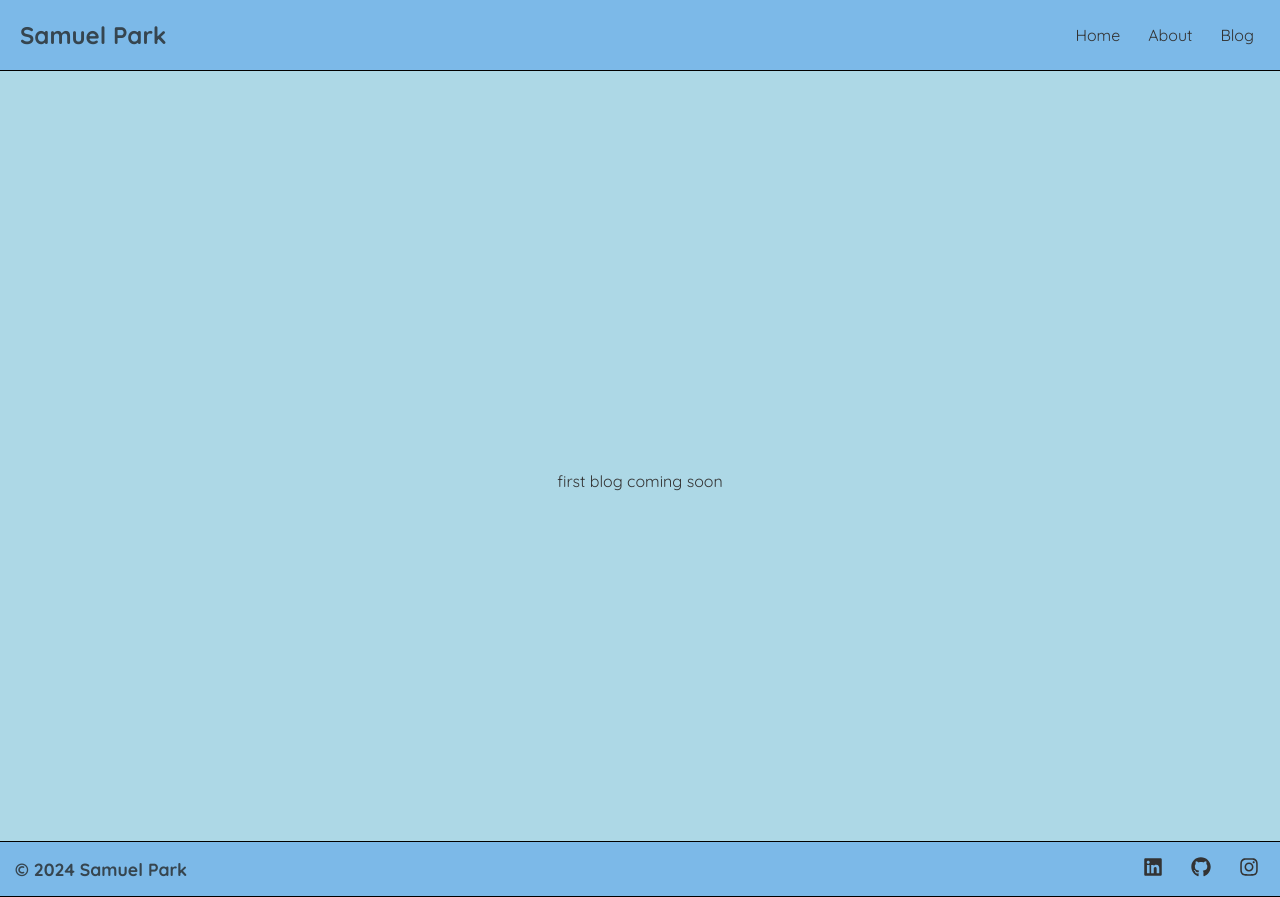
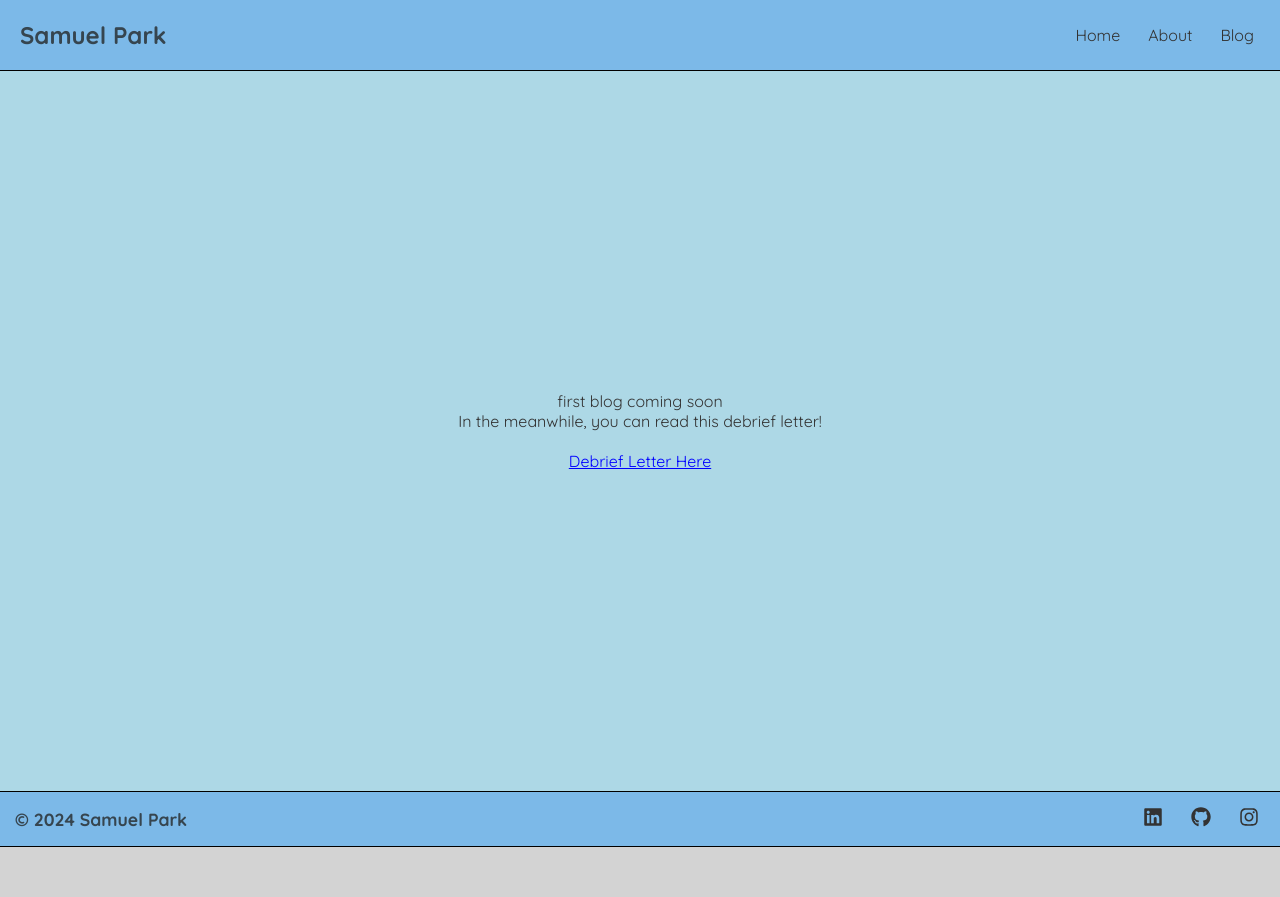
Before and after one commit to samparkk13/parksamuel.com, a React (Create React App) app: page /first-blog in a window 1280 px wide. After the commit the page ends 847 px from the top, so only its background shows below. Built offline with nearby package versions, Linux system fonts and the light colour scheme.

Commit message:
updated blog page

```diff
--- a/src/components/Blog/CornellEADS.js
+++ b/src/components/Blog/CornellEADS.js
@@ -1,14 +1,15 @@
-
-
 const CornellEADS = () => {
     return (
         <div style={styles.container}>
-        first blog coming soon
-
+            <div style={styles.text}>
+                first blog coming soon
+                <br />In the meanwhile, you can read this debrief letter!
+            </div>
+            <a href="files/DebriefLetter.pdf" target="_blank" rel="noopener noreferrer" style={styles.link}>
+                Debrief Letter Here
+            </a>
         </div>
-
-     );
-
+    );
 }
 
 const styles = {
@@ -17,10 +18,19 @@ const styles = {
         width: "100vw",
         height: "90vh",
         display: "flex",
+        flexDirection: "column",
         justifyContent: "center",
-        alignItems: "center", // Align items vertically
-        paddingTop: '50px', // Add some padding at the top
+        alignItems: "center",
         position: "relative",
+    },
+    text: {
+        textAlign: "center", // Center the text horizontally
+        marginBottom: '20px', // Add some margin at the bottom of the text
+    },
+    link: {
+        fontSize: '16px',
+        color: 'blue',
+        textDecoration: 'underline',
     },
 }
 
```
Also changed, not shown: 1 other file (tests, documents, lock files or other folders).
